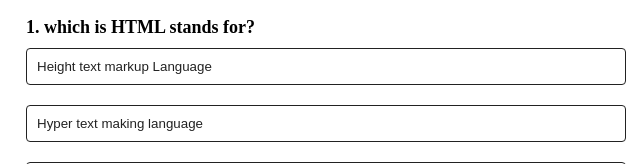
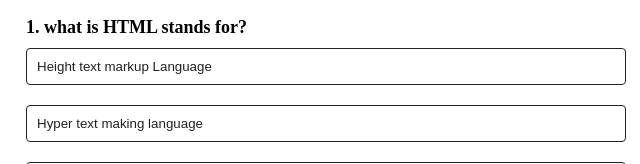
Before and after one commit to Rupali2507/MyQuiz, a plain HTML site: page index.html in a window 1280 px wide. Shown: the part 300-464 px from the top of the page, 314-954 px from the left. Drawn offline with Linux system fonts and the light colour scheme.

Commit message:
commit 6

```diff
--- a/script.js
+++ b/script.js
@@ -1,6 +1,6 @@
 const questions = [
     {
-        question: " which is HTML stands for?",
+        question: " what is HTML stands for?",
         answers: [
             {text:"Height text markup Language",correct:false},
             {text:"Hyper text making language",correct:false},
@@ -9,30 +9,30 @@ const questions = [
         ]
     },
     {
-        question: " which is CSS stands for?",
+        question: "If form data contains sensitive or personal information, method to use is?",
         answers: [
-            {text:"Cascading Stylish Sheets",correct:false},
-            {text:"Cascading Style Sheets ",correct:true},
-            {text:"Cascading style Store",correct:false},
+            {text:"Get",correct:false},
+            {text:"Post ",correct:true},
+            {text:"Append",correct:false},
+            {text:"set",correct:false},
+        ]
+    },
+    {
+        question: "Alpha in RGB extension named RGBA defines?",
+        answers: [
+            {text:"Hue",correct:false},
+            {text:"transparency",correct:false},
+            {text:"Opacity",correct:true},
             {text:"none",correct:false},
         ]
     },
     {
-        question: " which function calls itself?",
+        question: " which of the following is true about Bootstarp?",
         answers: [
-            {text:"Recursion",correct:true},
-            {text:"User defined",correct:false},
-            {text:"both",correct:false},
-            {text:"none",correct:false},
-        ]
-    },
-    {
-        question: " which of the follwing can redefine as well as reintialize?",
-        answers: [
-            {text:"var",correct:true},
-            {text:"let",correct:false},
-            {text:"const",correct:false},
-            {text:"none",correct:false},
+            {text:"Open source product",correct:false},
+            {text:"Front-end Framework",correct:false},
+            {text:"gives ability to craete responsive designs",correct:false},
+            {text:"All of the above",correct:true},
         ]
 
     },
--- a/style.css
+++ b/style.css
@@ -109,7 +109,7 @@ body{
 @media(max-width:500px){
     .app{
         width: 80%;
-        height: 45%;
+        height: 30%;
         margin-top: 28%;
         margin-left: 8%;
 
```
